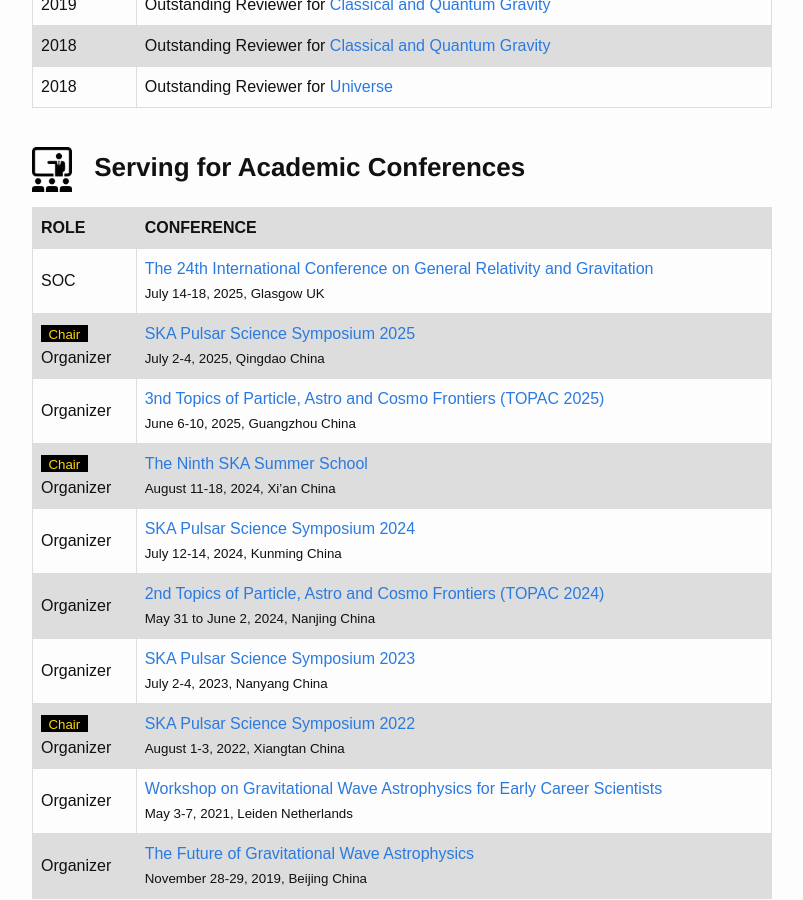
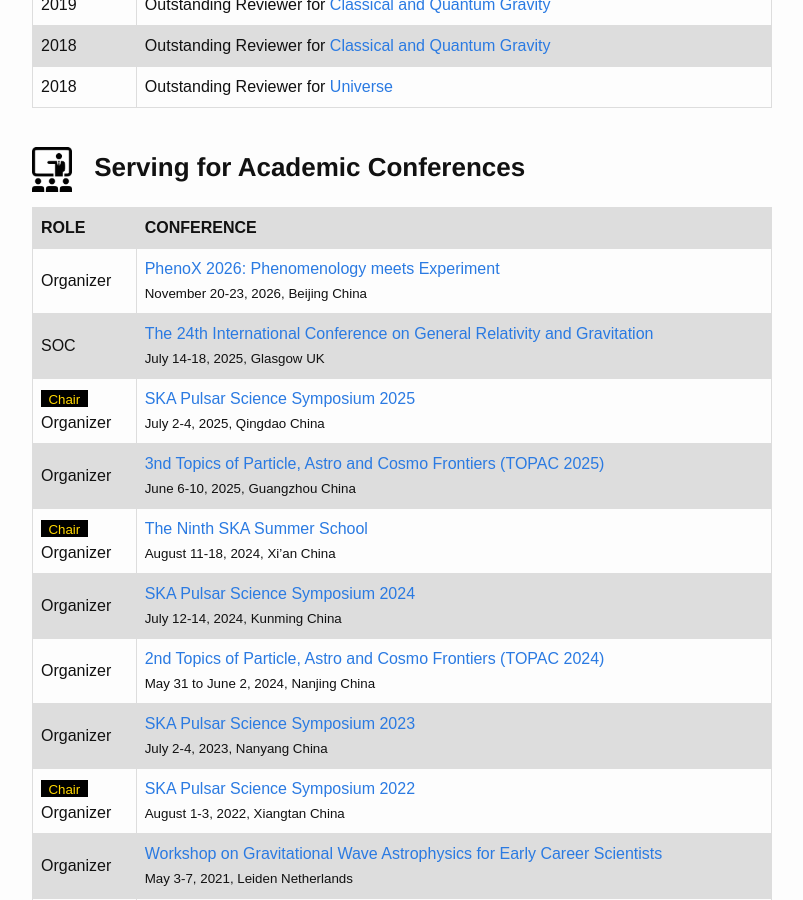
Before and after one commit to Friendshao/Friendshao.github.io, a Jekyll site: the page built from outreach/outreach.md, in a window 1280 px wide and 900 px high, scrolled down 1126 px. Shown: the whole window, without its empty margins (238-1041 px from the left). Built offline with Jekyll 4.4.1, drawn with Linux system fonts in a browser that asks for light colours.

Commit message:
Update outreach.md

```diff
--- a/outreach/outreach.md
+++ b/outreach/outreach.md
@@ -56,6 +56,7 @@
 ### <img src="../whatsmore/conference.jpeg" style="height:45px;"> &nbsp; <b>Serving for Academic Conferences</b>
 
 | **ROLE** | **CONFERENCE** |
+| Organizer | [PhenoX 2026: Phenomenology meets Experiment]([https://indico-tdli.sjtu.edu.cn/event/3993/](https://indico.ihep.ac.cn/event/30376/))<br><small>November 20-23, 2026, Beijing China |
 | SOC | [The 24th International Conference on General Relativity and Gravitation](https://iop.eventsair.com/gr24-amaldi16)<br><small>July 14-18, 2025, Glasgow UK |
 | <span style="background-color:black"><small><font color="gold">&nbsp; Chair &nbsp;</font></small></span><br>Organizer | [SKA Pulsar Science Symposium 2025](https://psr.pku.edu.cn/conference/ska/ska2025/ska2025.html)<br><small>July 2-4, 2025, Qingdao China |
 | Organizer | [3nd Topics of Particle, Astro and Cosmo Frontiers (TOPAC 2025)](https://indico-tdli.sjtu.edu.cn/event/3993/)<br><small>June 6-10, 2025, Guangzhou China |
```
